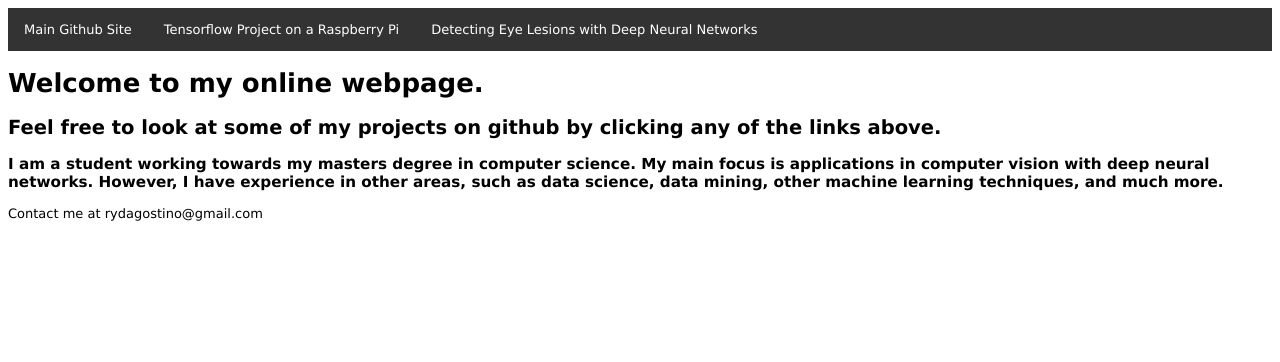
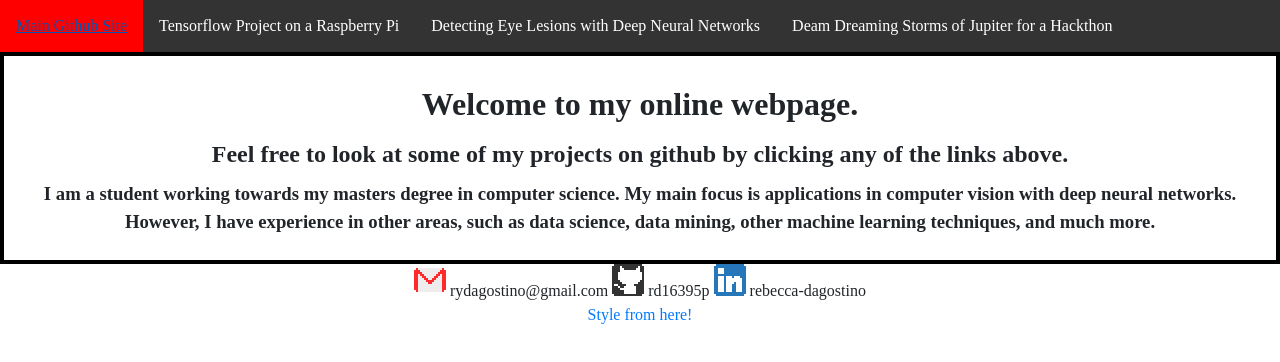
Before and after one commit to rd16395p/rd16395p.github.io, a website: page index.html in a window 1280 px wide. Drawn offline with nearby package versions, Linux system fonts and the light colour scheme.

Commit message:
updated website! new look
pretty happy about this change

```diff
--- a/index.html
+++ b/index.html
@@ -1,7 +1,12 @@
 <!DOCTYPE html>
+
+<link href="https://fonts.googleapis.com/css?family=Press+Start+2P" rel="stylesheet">
+    <link href="https://unpkg.com/nes.css/css/nes.css" rel="stylesheet" />
+
     <style>
-body {
-  font-family: 'Lucida Grande', 'Helvetica Neue', Helvetica, Arial, sans-serif;
+      html, body, pre, code, kbd, samp {
+          font-family: "Press+Start+2P";
+      }
 
       font-size: 13px;
     }
@@ -48,12 +53,15 @@ li a:hover {
   <li><a class="active" href="https://github.com/rd16395p">Main Github Site</a></li>
   <li><a href="https://github.com/rd16395p/tensormodeltoraspi">Tensorflow Project on a Raspberry Pi</a></li>
   <li><a href="https://github.com/rd16395p/Detecting-Eye-LesionMircoaneursyms">Detecting Eye Lesions with Deep Neural Networks</a> </li>
+  <li><a href="https://github.com/HackTheSolarSystem/StormsOfJupiter">Deam Dreaming Storms of Jupiter for a Hackthon</a> </li>
 </ul>
+<div class="nes-container with-title is-centered">
 <h1>Welcome to my online webpage.</h1>
 <h2>Feel free to look at some of my projects on github by clicking any of the links above. </h2>
 <h3>I am a student working towards my masters degree in computer science. My main focus is applications in
 computer vision with deep neural networks. However, I have experience in other areas, such as data science, data mining, other machine learning
 techniques, and much more. </h3>
+</div>
 </body>
    <!--<div class="row">
       <div class="column"><h2> Tensorflow on a raspberry pi </h2>
@@ -65,7 +73,8 @@ techniques, and much more. </h3>
 </div> --->
   <footer>
 
- Contact me at rydagostino@gmail.com
+<center> <i class="nes-icon gmail"></i> rydagostino@gmail.com <i class="nes-icon github"></i> rd16395p <i class="nes-icon linkedin"></i> rebecca-dagostino </center>
+<center> <a href = "https://nostalgic-css.github.io/NES.css/"> Style from here! </a> </center>
 
 </footer>
 </html>
```
Also changed, not shown: package.json (added, +22 -0 lines), 2 other files. Lines whose indentation alone changed are shown as unchanged.
